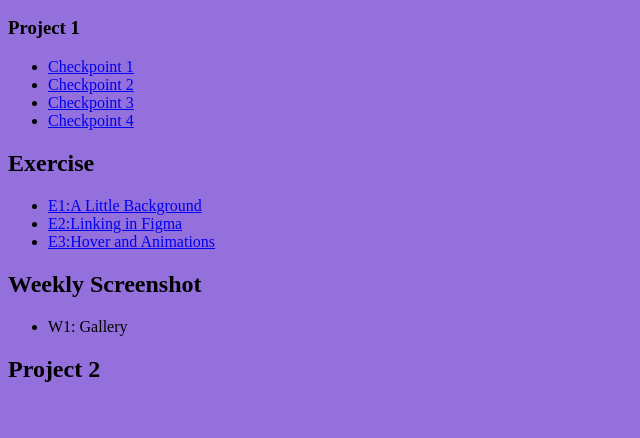
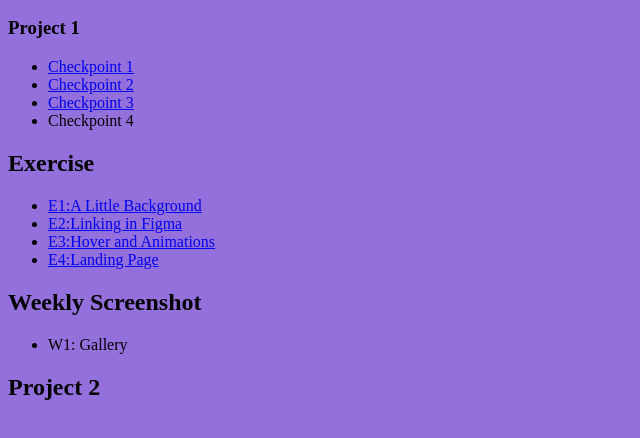
Before and after one commit to llynsayy/avt415-fall25, a plain HTML site: page index.html in a window 1280 px wide. Shown: the part 96-534 px from the top of the page, without its empty margins (0-640 px from the left). Drawn offline with Linux system fonts and the light colour scheme.

Commit message:
Update index.html

```diff
--- a/index.html
+++ b/index.html
@@ -14,13 +14,14 @@
 		<li><a href=p1/c1/index.html>Checkpoint 1</li></a>
 		<li><a href="https://www.figma.com/proto/FRgp6ldOKkSYUnOXOf3aQJ/Mood-Board?node-id=1-5&t=12WhN3QHWOj7IkTe-1">Checkpoint 2</li></a>
 		<li><a href="https://www.figma.com/proto/2BEn4Yt7GIt8xh2tGTnU7A/Mobile-Design?node-id=0-1&t=tPaQMSIMZOjr9a9I-1">Checkpoint 3</li></a>
-		<li><a href="https://www.figma.com/proto/bfiJafbq9mmUmeNKWOcBCC/GRAMMY-S-AWARDS-landing-page?node-id=2-2&p=f&t=L7Xmt6IEcb3RZlHe-1&scaling=min-zoom&content-scaling=fixed&page-id=0%3A1&starting-point-node-id=2%3A2">Checkpoint 4</li></a>
+		<li>Checkpoint 4</li>
 	</ul>
 	<h2>Exercise</h2>
 	<ul>
 		<li><a href="https://www.figma.com/proto/iNZInKLHhdSd1ZZDcyzmIG/A-Little-Background?node-id=1-2&p=f&t=BpcS8NFgXoYR8RbF-0&scaling=min-zoom&content-scaling=fixed&page-id=0%3A1">E1:A Little Background</li></a>
 		<li><a href="https://www.figma.com/proto/iNZInKLHhdSd1ZZDcyzmIG/A-Little-Background?node-id=0-1&t=2HgrHJ3e6t3JBqaO-1">E2:Linking in Figma</li></a>
 		<li><a href="https://www.figma.com/proto/RG02atuZnAk8q0JNojBLnJ/A-Little-Background--HOVER-EXERCISE-?node-id=1-2&p=f&t=JnyaXG9yEMvqvNJL-1&scaling=min-zoom&content-scaling=fixed&page-id=0%3A1&starting-point-node-id=1%3A2">E3:Hover and Animations</li></a>
+		<li><a href="https://www.figma.com/proto/bfiJafbq9mmUmeNKWOcBCC/GRAMMY-S-AWARDS-landing-page?node-id=2-2&p=f&t=L7Xmt6IEcb3RZlHe-1&scaling=min-zoom&content-scaling=fixed&page-id=0%3A1&starting-point-node-id=2%3A2">E4:Landing Page</li></a>
 
 	</ul>
 	<h2>Weekly Screenshot</h2>
```
